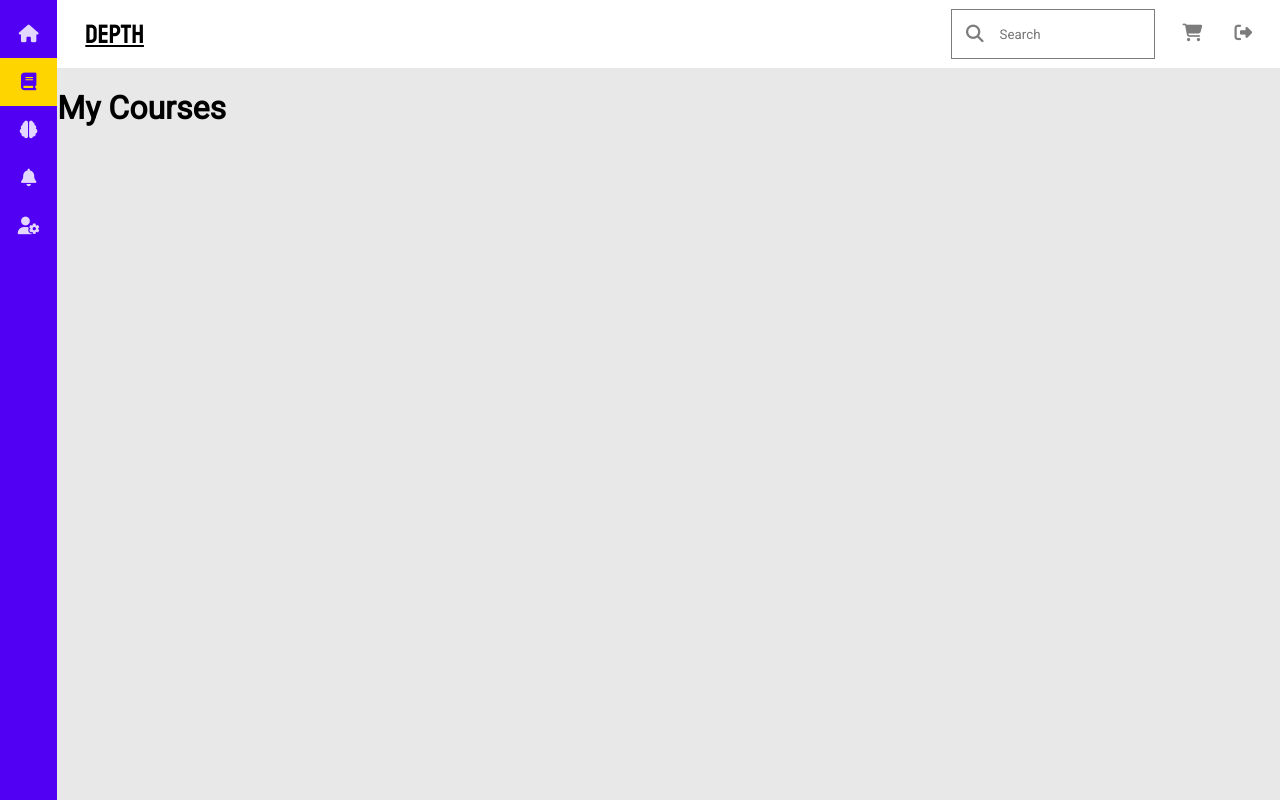
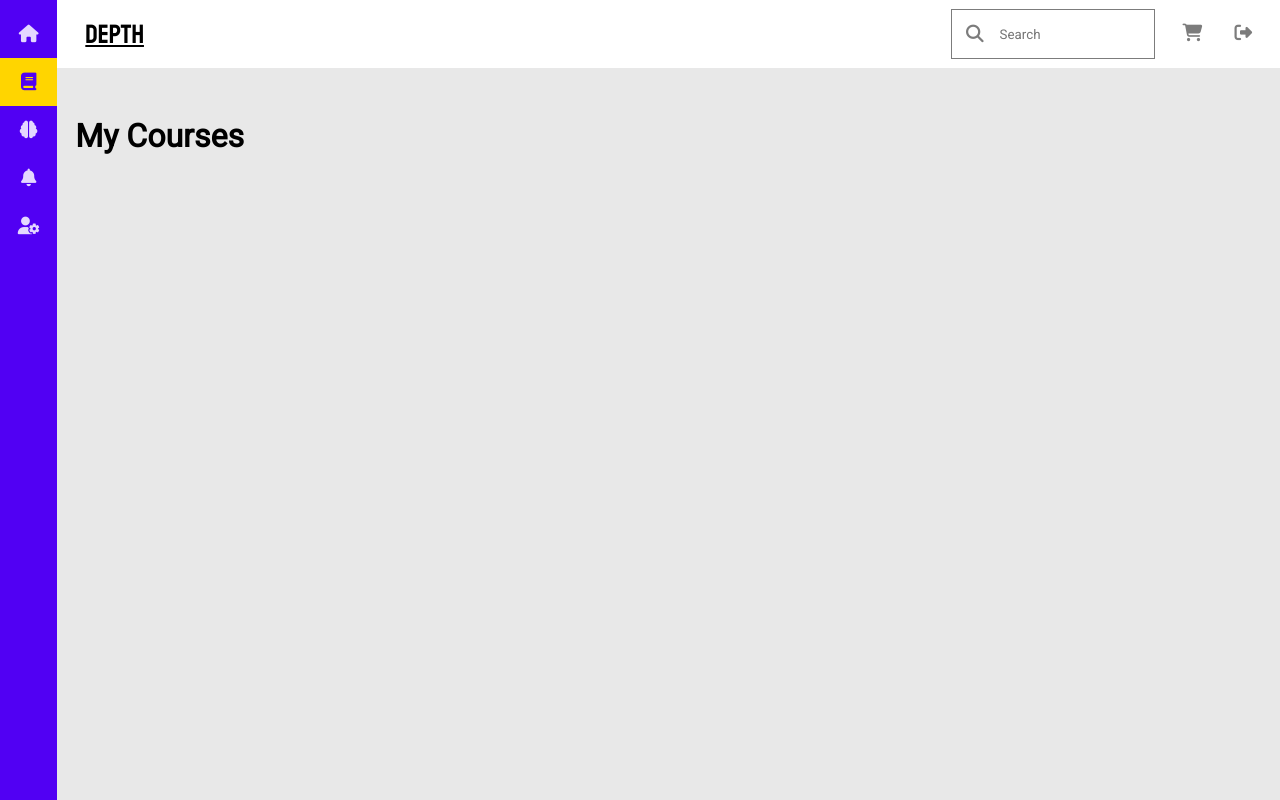
Before and after one commit to naberin/oracle.cloud.native.mooc-frontend, a React (Create React App) app: page /learn in a window 1280 px wide. Built offline with nearby package versions, Linux system fonts and the light colour scheme.

Commit message:
Added .page styling

```diff
--- a/src/pages/App/App.css
+++ b/src/pages/App/App.css
@@ -116,3 +116,10 @@ Header
 .app-header .app-search .btn.close:hover {
     background-color: #e8e8e8;
 }
+
+/********************
+Page
+********************/
+.app .page {
+    margin: 14px 9px;
+}
```
